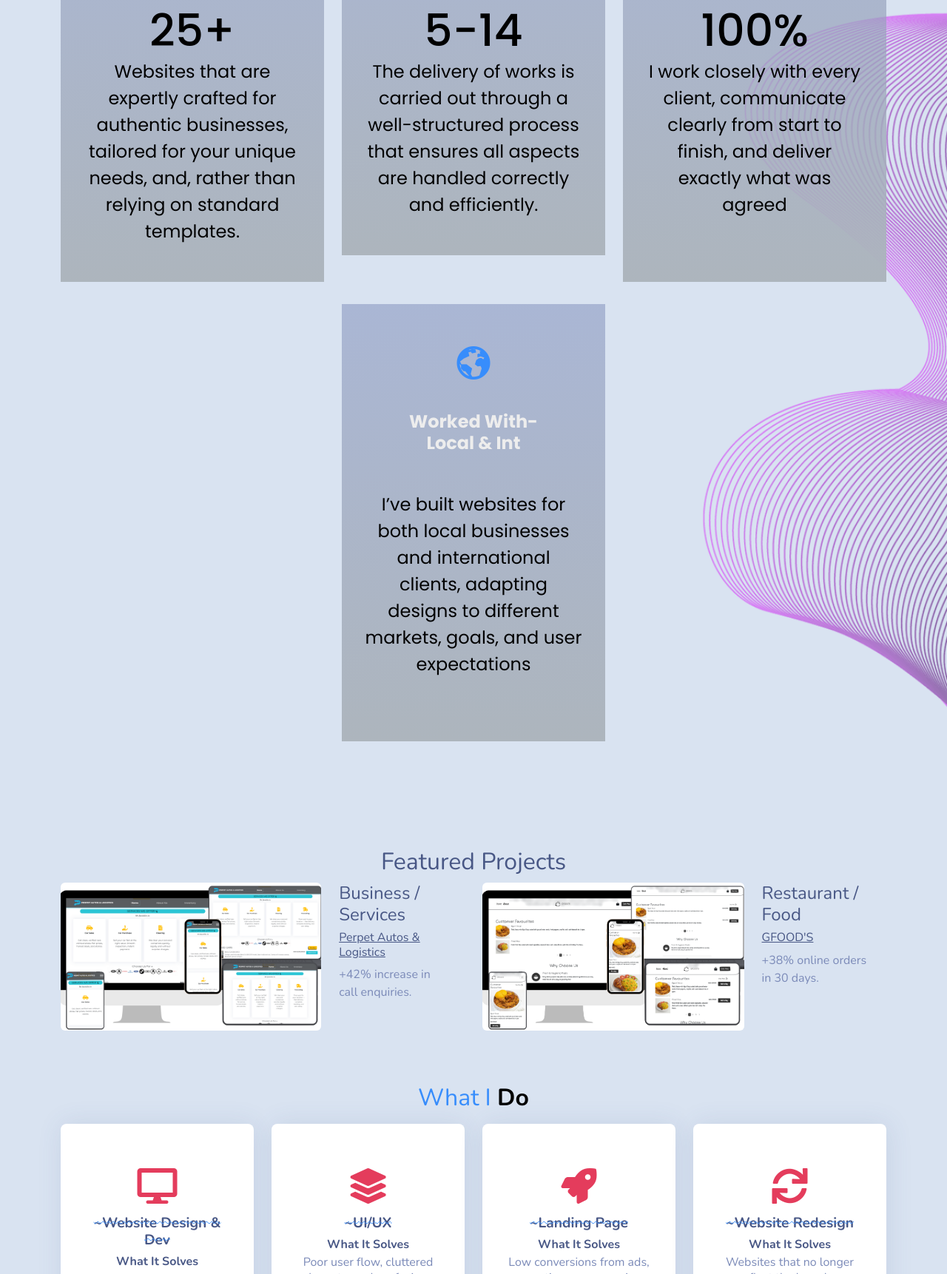
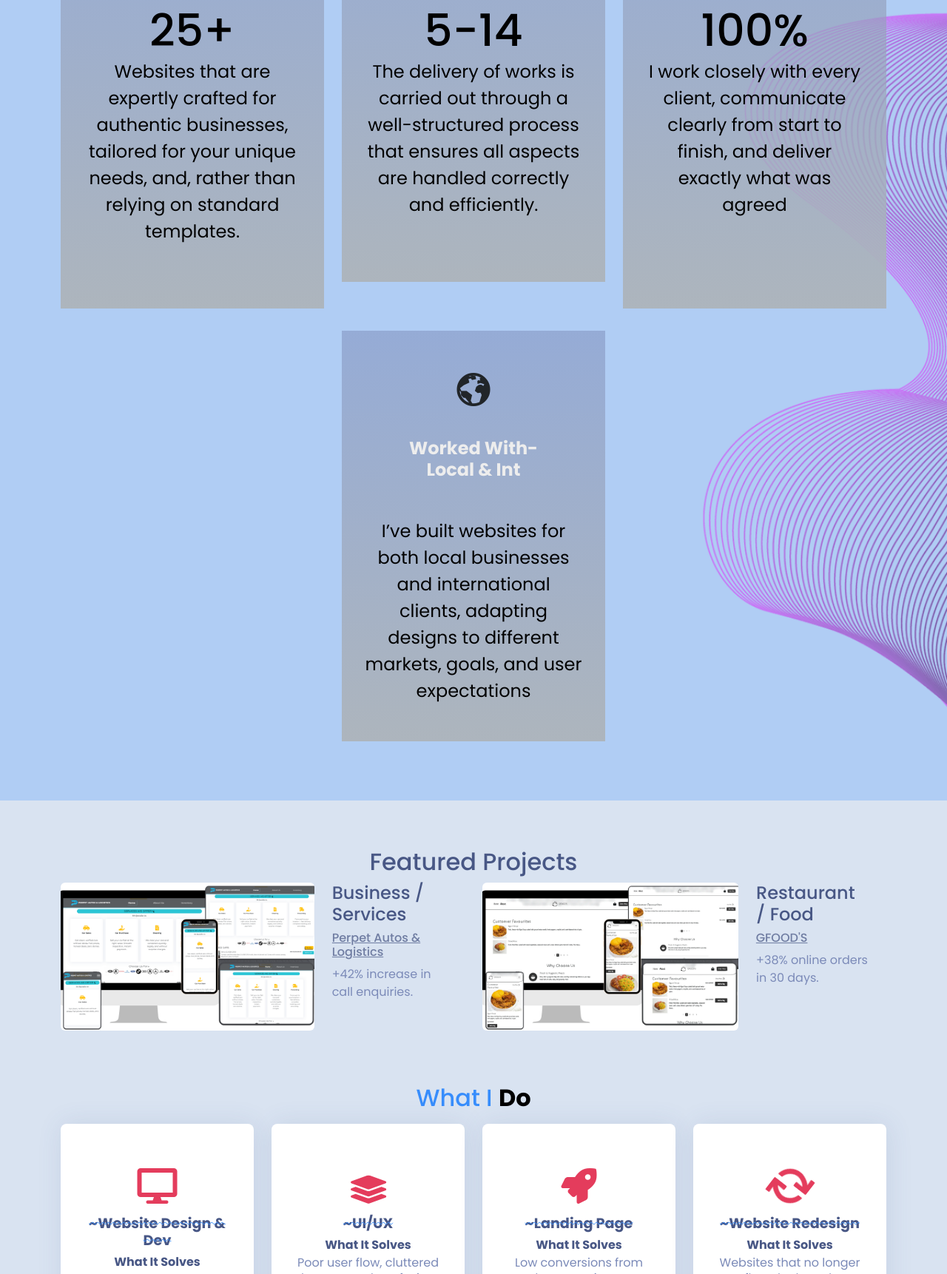
Before and after one commit to iamgagatech/iamgagatech.github.io, a plain HTML site: page index.html in a window 1280 px wide. Shown: the part 1078-2800 px from the top of the page at 74% size. Drawn offline with nearby package versions, Linux system fonts and the light colour scheme.

Commit message:
reuploading previous commit
uploaded wrong files

```diff
--- a/assets/css/animated-services.css
+++ b/assets/css/animated-services.css
@@ -36,7 +36,8 @@
   font-size: 48px;
   line-height: 1;
   color: #e43c5c;
-  transition: all 0.3s ease-in-out;
+  /*transition: all 0.3s ease-in-out;*/
+  margin-bottom: 15px;
 }
 
 .services .title {
@@ -44,10 +45,6 @@
   /*margin-bottom: 15px;*/
   font-size: 1.2em;
   text-decoration: line-through wavy var(--bs-primary) 1px;
-}
-
-.services .title a {
-  color: #111;
 }
 
 .services .description {
@@ -63,14 +60,11 @@
 
 .services {
   padding-bottom: 30px;
+  scroll-margin-top: 130px;
 }
 
 .services .icon-box:hover .icon i {
   color: var(--bs-body-bg);
-}
-
-.pSubHeading {
-  width: max(60%, 280px);
 }
 
 .subTitle {
--- /dev/null
+++ b/assets/css/bs-theme-overrides.css
@@ -0,0 +1,3 @@
+:root, [data-bs-theme=light] {
+  --bs-body-font-family: Poppins, sans-serif;
+}
--- a/assets/css/content_blocks_modernstyle.css
+++ b/assets/css/content_blocks_modernstyle.css
@@ -2,7 +2,7 @@
   background: url("../../assets/img/bg-c-02.png") right/ 350px no-repeat;
   font-family: Poppins, sans-serif!important;
   /*color: var(--bs-primary);*/
-  background-color: var(--bs-body-bg);
+  background-color: var(--bs-focus-ring-color);
 }
 
 .features-boxed p {
@@ -26,7 +26,7 @@
 
 .features-boxed .item .icon {
   font-size: 60px;
-  color: var(--bs-blue);
+  color: var(--bs-dark);
   margin-top: 20px;
   margin-bottom: 35px;
 }
--- a/assets/css/styles.css
+++ b/assets/css/styles.css
@@ -135,3 +135,61 @@
   font-weight: 500;
   transition: all 0.3s;
 }
+
+.fas.fa-sync {
+  animation: rotatingIcon 3s infinite;
+}
+
+@keyframes rotatingIcon {
+  from {
+    transform: rotate(0deg);
+  }
+  to {
+    transform: rotate(360deg);
+  }
+}
+
+.fas.fa-layer-group {
+  display: inline-block;
+  transform-origin: bottom;
+  animation: squash-bounce 0.8s infinite;
+}
+
+@keyframes squash-bounce {
+  0%, 100% {
+    transform: translateY(0) scaleY(1);
+  }
+  40% {
+    transform: translateY(-30px) scaleY(1.1);
+  }
+  90% {
+    transform: translateY(0) scaleY(0.8);
+  }
+}
+
+.breathingHeadingPro {
+  animation: breathe 3s ease-in-out infinite;
+}
+
+@keyframes breathe {
+  0% {
+    transform: scale(1);
+    opacity: 0.7;
+  }
+  50% {
+    transform: scale(1.05);
+    opacity: 1;
+  }
+  100% {
+    transform: scale(1);
+    opacity: 0.7;
+  }
+}
+
+#projects {
+  scroll-margin-top: 100px;
+}
+
+.imageProjectsH {
+  height: 200px;
+}
--- a/index.html
+++ b/index.html
@@ -86,11 +86,13 @@
             });
         })();
     </script>
+    <link rel="icon" type="image/png" sizes="500x500" href="assets/img/gagatech.png">
     <link rel="stylesheet" href="assets/bootstrap/css/bootstrap.min.css">
     <link rel="stylesheet" href="https://fonts.googleapis.com/css2?family=Nunito:wght@400;600;700&amp;display=swap">
     <link rel="stylesheet" href="https://fonts.googleapis.com/css?family=Poppins:200,300,400,500,600,700">
     <link rel="stylesheet" href="assets/fonts/fontawesome-all.min.css">
     <link rel="stylesheet" href="assets/fonts/line-awesome.min.css">
+    <link rel="stylesheet" href="assets/css/bs-theme-overrides.css">
     <link rel="stylesheet" href="assets/css/aos.min.css">
     <link rel="stylesheet" href="assets/css/animate.min.css">
     <link rel="stylesheet" href="assets/css/animated-services.css">
@@ -122,7 +124,7 @@
             </div>
             <div class="collapse navbar-collapse" id="navcol-2">
                 <ul class="navbar-nav text-center mx-auto">
-                    <li class="nav-item nav-itemGrowing"><a class="nav-link link-primary" href="#">Home</a></li>
+                    <li class="nav-item nav-itemGrowing"><a class="nav-link link-primary" href="/">Home</a></li>
                     <li class="nav-item nav-itemGrowing"><a class="nav-link link-primary" href="#services">About Me</a></li>
                 </ul><a class="btn btn-primary float-end me-2 cool-btn" role="button" data-bs-toggle="modal" data-bs-target="#startProjectModal">Hire Me</a>
             </div>
@@ -147,68 +149,68 @@
                 <div class="col-sm-6 col-md-5 col-lg-4 item">
                     <div class="box"><i class="la la-check-circle icon" data-aos="fade"></i>
                         <h3 data-aos="fade-up" data-aos-once="true" class="name">Projects Completed</h3>
-                        <p data-aos="zoom-in" data-aos-duration="50" data-aos-once="true" class="description"><span class="Justify-Flex-Center purecounter counter-font count plus" data-purecounter-start="-10" data-purecounter-end="25" data-purecounter-duration="1">25</span>Websites that are expertly crafted for authentic businesses, tailored for your unique needs, and, rather than relying on standard templates.</p>
+                        <p data-aos="zoom-in" data-aos-duration="50" data-aos-once="true" class="description"><span class="Justify-Flex-Center purecounter counter-font count plus" data-purecounter-start="-10" data-purecounter-end="25" data-purecounter-duration="1">25</span>Websites that are expertly crafted for authentic businesses, tailored for your unique needs, and, rather than relying on standard templates.<br><br></p>
                     </div>
                 </div>
                 <div class="col-sm-6 col-md-5 col-lg-4 item">
                     <div class="box"><i class="la la-bolt icon" data-aos="fade"></i>
                         <h3 data-aos="fade-up" data-aos-once="true" class="name">Fast-Delivery_ Days:</h3>
-                        <p data-aos="zoom-out" data-aos-once="true" class="description"><span class="Justify-Flex-Center counter-font" data-purecounter-start="" data-purecounter-end="" data-purecounter-duration="">5-14</span>The delivery of works is carried out through a well-structured process that ensures all aspects are handled correctly and efficiently.</p>
+                        <p data-aos="zoom-out" data-aos-once="true" class="description"><span class="Justify-Flex-Center counter-font" data-purecounter-start="" data-purecounter-end="" data-purecounter-duration="">5-14</span>The delivery of works is carried out through a well-structured process that ensures all aspects are handled correctly and efficiently.<br><br></p>
                     </div>
                 </div>
                 <div class="col-sm-6 col-md-5 col-lg-4 item">
                     <div class="box"><i class="la la-star-o icon" data-aos="fade"></i>
                         <h3 data-aos="fade-up" data-aos-once="true" class="name">Clients Satisfaction&nbsp;</h3>
-                        <p data-aos="zoom-out" data-aos-duration="100" data-aos-once="true" class="description"><span class="Justify-Flex-Center purecounter counter-font count ps" data-purecounter-start="0" data-purecounter-end="100" data-purecounter-duration="3">100</span>I work closely with every client, communicate clearly from start to finish, and deliver exactly what was agreed<br><br></p>
+                        <p data-aos="zoom-out" data-aos-duration="100" data-aos-once="true" class="description"><span class="Justify-Flex-Center purecounter counter-font count ps" data-purecounter-start="0" data-purecounter-end="100" data-purecounter-duration="3">100</span>I work closely with every client, communicate clearly from start to finish, and deliver exactly what was agreed<br><br><br></p>
                     </div>
                 </div>
                 <div class="col-sm-6 col-md-5 col-lg-4 item">
                     <div class="box"><i class="la la-globe icon" data-aos="fade"></i>
                         <h3 data-aos="fade-up" data-aos-once="true" class="name">Worked With-<br>Local &amp; Int</h3>
-                        <p data-aos="zoom-in" data-aos-once="true" class="description"><br>I’ve built websites for both local businesses and international clients, adapting designs to different markets, goals, and user expectations<br><br></p>
+                        <p data-aos="zoom-in" data-aos-once="true" class="description"><br>I’ve built websites for both local businesses and international clients, adapting designs to different markets, goals, and user expectations</p>
                     </div>
                 </div>
             </div>
         </div>
     </div>
-    <div class="container py-4 py-xl-5 mt-0" id="projects" style="scroll-margin-top: 100px;">
+    <div class="container py-4 py-xl-5 mt-0" id="projects">
         <div class="row mt-3 mb-2">
             <div class="col-md-8 col-xl-6 text-center mx-auto">
-                <h2 data-aos="slide-left" style="margin-bottom: 0px;" class="mt-0 mb-0">Featured Projects</h2>
+                <h2 data-aos="slide-down" data-aos-delay="150" class="mt-0 mb-0">Featured Projects</h2>
             </div>
         </div>
         <div class="row gy-4 row-cols-1 row-cols-md-2">
             <div class="col" data-aos="fade-up" data-aos-duration="750" data-aos-once="true">
                 <div class="d-flex flex-column flex-lg-row">
-                    <div class="w-100"><a href="assets/img/perpet%20device%20responsivenes%20%20mock%20up;.png"><img class="rounded img-fluid d-block w-100 fit-cover" style="height: 200px;" src="assets/img/perpet%20device%20responsivenes%20%20mock%20up;.png"></a></div>
+                    <div class="w-100"><a href="assets/img/perpet%20device%20responsivenes%20%20mock%20up;.png"><img class="rounded img-fluid d-block w-100 fit-cover imageProjectsH" src="assets/img/perpet%20device%20responsivenes%20%20mock%20up;.png"></a></div>
                     <div class="py-4 py-lg-0 px-lg-4">
                         <h4>Business / Services</h4>
-                        <h6><a href="https://iamgagatech.github.io/Perpet-Logistics/" target="_blank">Perpet Autos &amp; Logistics</a></h6>
+                        <h6 class="rubberBand animated infinite breathingHeadingPro"><a href="https://iamgagatech.github.io/Perpet-Logistics/" target="_blank">Perpet Autos &amp; Logistics</a></h6>
                         <p>+42% increase in call enquiries.</p>
                     </div>
                 </div>
             </div>
             <div class="col" data-aos="fade-up" data-aos-duration="900" data-aos-once="true">
                 <div class="d-flex flex-column flex-lg-row">
-                    <div class="w-100"><a href="assets/img/GFOOD%27S%20device%20responsivenes%20%20mock%20up;.png"><img class="rounded img-fluid d-block w-100 fit-cover" style="height: 200px;" src="assets/img/GFOOD%27S%20device%20responsivenes%20%20mock%20up;.png"></a></div>
+                    <div class="w-100"><a href="assets/img/GFOOD%27S%20device%20responsivenes%20%20mock%20up;.webp"><img class="rounded img-fluid d-block w-100 fit-cover imageProjectsH" src="assets/img/GFOOD%27S%20device%20responsivenes%20%20mock%20up;.webp"></a></div>
                     <div class="py-4 py-lg-0 px-lg-4">
                         <h4>Restaurant / Food</h4>
-                        <h6><a href="https://iamgagatech.github.io/GFOOD-S/" target="_blank"><span style="color: var(--bs-heading-color);">GFOOD'S</span></a></h6>
+                        <h6 class="breathingHeadingPro"><a href="https://iamgagatech.github.io/GFOOD-S/" target="_blank"><span style="color: var(--bs-heading-color);">GFOOD'S</span></a></h6>
                         <p>+38% online orders in 30 days.</p>
                     </div>
                 </div>
             </div>
         </div>
     </div>
-    <section id="services" class="services" style="scroll-margin-top: 130px;">
-        <div class="container-md section-title mt-4">
+    <section id="services" class="services">
+        <div class="container-md mt-4">
             <div class="text-center">
-                <h2 class="text-primary mb-3" data-aos="fade-down" data-aos-duration="700" data-aos-once="true" style="color: #75aadb;">What I&nbsp;<span class="text-body-emphasis"><strong>Do</strong></span></h2>
+                <h2 class="text-primary mb-3" data-aos="fade-down" data-aos-duration="700" data-aos-once="true">What I&nbsp;<span class="text-body-emphasis"><strong>Do</strong></span></h2>
             </div>
             <div class="row">
                 <div class="col-12 text-center col-md-6 col-lg-3 d-flex align-items-stretch mb-5 mb-lg-0" data-aos="zoom-in-up">
                     <div class="text-center icon-box">
-                        <div class="icon"><i class="fas fa-desktop" data-aos="fade-down-left" data-aos-delay="100" style="margin-bottom: 15px;"></i>
+                        <div class="icon"><i class="fas fa-desktop" data-aos="fade-down-left" data-aos-delay="100"></i>
                             <h4 data-aos="flip-left" data-aos-delay="50" data-aos-once="true" class="title">~Website Design &amp; Dev</h4>
                             <h6 class="pb-0 mb-1 subTitle">What It Solves</h6>
                             <p class="description pb-1 mb-2">Outdated, confusing, or slow websites that turn visitors away</p>
@@ -221,7 +223,7 @@
                 </div>
                 <div class="col-12 text-center col-md-6 col-lg-3 d-flex align-items-stretch mb-5 mb-lg-0" data-aos="zoom-in-up" data-aos-delay="50">
                     <div class="text-center icon-box">
-                        <div class="icon"><i class="fas fa-layer-group" data-aos="fade-down-right" data-aos-delay="200" style="margin-bottom: 15px;"></i>
+                        <div class="icon"><i class="fas fa-layer-group" data-aos="fade-down-right" data-aos-delay="200"></i>
                             <h4 data-aos="flip-right" data-aos-delay="100" data-aos-once="true" class="title">~UI/UX</h4>
                             <h6 class="pb-0 mb-1 subTitle">What It Solves</h6>
                             <p class="description pb-1 mb-2">Poor user flow, cluttered layouts, and confusing navigation</p>
@@ -234,7 +236,7 @@
                 </div>
                 <div class="col-12 text-center col-md-6 col-lg-3 d-flex align-items-stretch mb-5 mb-lg-0" data-aos="zoom-in-up" data-aos-delay="100">
                     <div class="text-center icon-box">
-                        <div class="icon"><i class="fas fa-rocket" data-aos="fade-down-left" data-aos-delay="250" style="margin-bottom: 15px;"></i>
+                        <div class="icon"><i class="fas fa-rocket" data-aos="fade-down-left" data-aos-delay="250"></i>
                             <h4 data-aos="flip-up" data-aos-delay="150" data-aos-once="true" class="title">~Landing Page</h4>
                             <h6 class="pb-0 mb-1 subTitle">What It Solves</h6>
                             <p class="description pb-1 mb-2">Low conversions from ads, promotions, or campaigns</p>
@@ -247,7 +249,7 @@
                 </div>
                 <div class="col-12 text-center col-md-6 col-lg-3 d-flex align-items-stretch mb-5 mb-lg-0" data-aos="zoom-in-up" data-aos-delay="200">
                     <div class="text-center icon-box">
-                        <div class="icon"><i class="fas fa-sync" data-aos="fade-down-right" data-aos-delay="350" style="margin-bottom: 15px;"></i>
+                        <div class="icon"><i class="fas fa-sync" data-aos="fade-down-right" data-aos-delay="350"></i>
                             <h4 data-aos="flip-down" data-aos-delay="200" data-aos-once="true" class="title">~Website Redesign</h4>
                             <h6 class="pb-0 mb-1 subTitle">What It Solves</h6>
                             <p class="description pb-1 mb-2">Websites that no longer reflect the brand or business goals</p>
@@ -320,22 +322,22 @@
       </div>
 
       <div class="modal-body">
-        <form>
+        <form method="POST" action="https://formspree.io/f/xgowdyov">
           <div class="row g-3">
 
             <div class="col-md-6">
               <label class="form-label">Full Name</label>
-              <input type="text" class="form-control" required>
+              <input type="text" class="form-control" required name="fullName">
             </div>
 
             <div class="col-md-6">
               <label class="form-label">Email Address</label>
-              <input type="email" class="form-control" required>
+              <input type="email" class="form-control" required name="emailAddress">
             </div>
 
             <div class="col-md-6">
               <label class="form-label">Business / Brand Name</label>
-              <input type="text" class="form-control">
+              <input type="text" class="form-control" required name="businessName">
             </div>
 
             <div class="col-md-6">
```
Also changed, not shown: assets/img/GFOOD'S device responsivenes  mock up;.webp (added), assets/img/gagatech.png (added).
